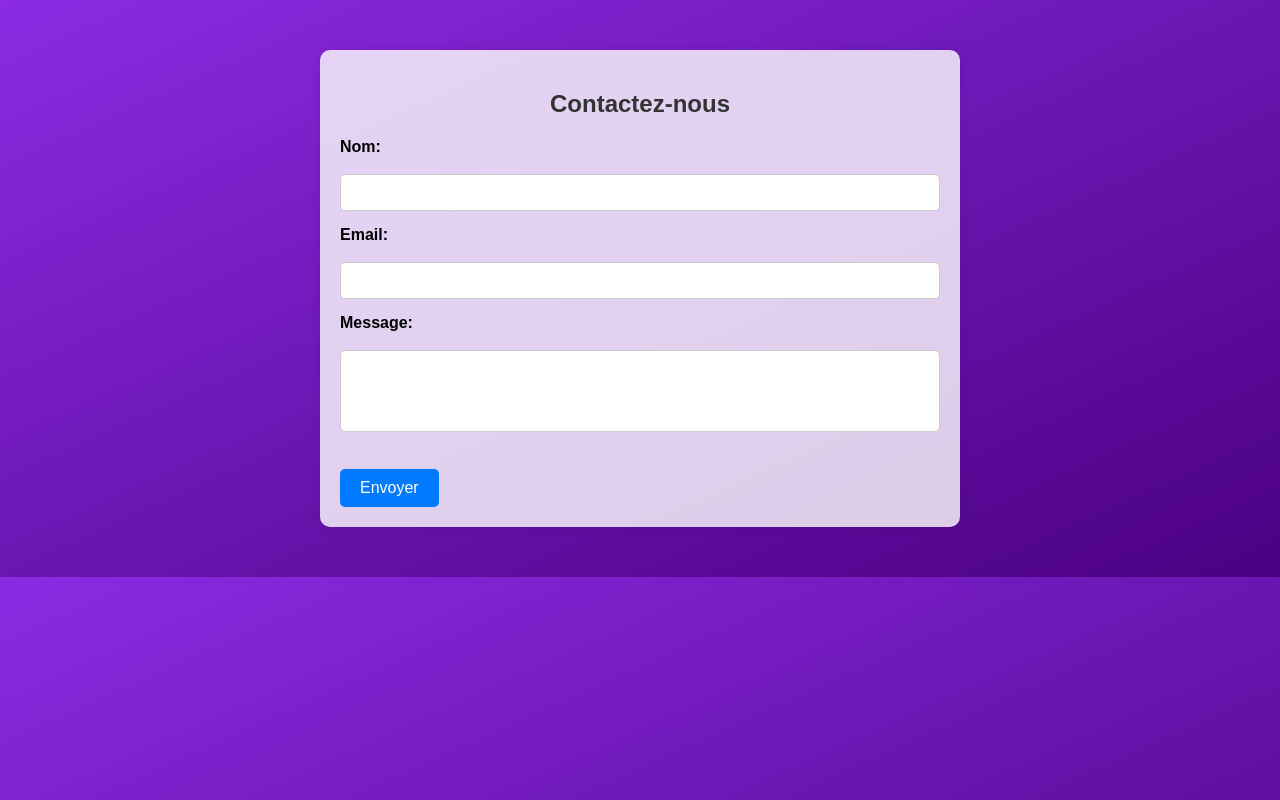
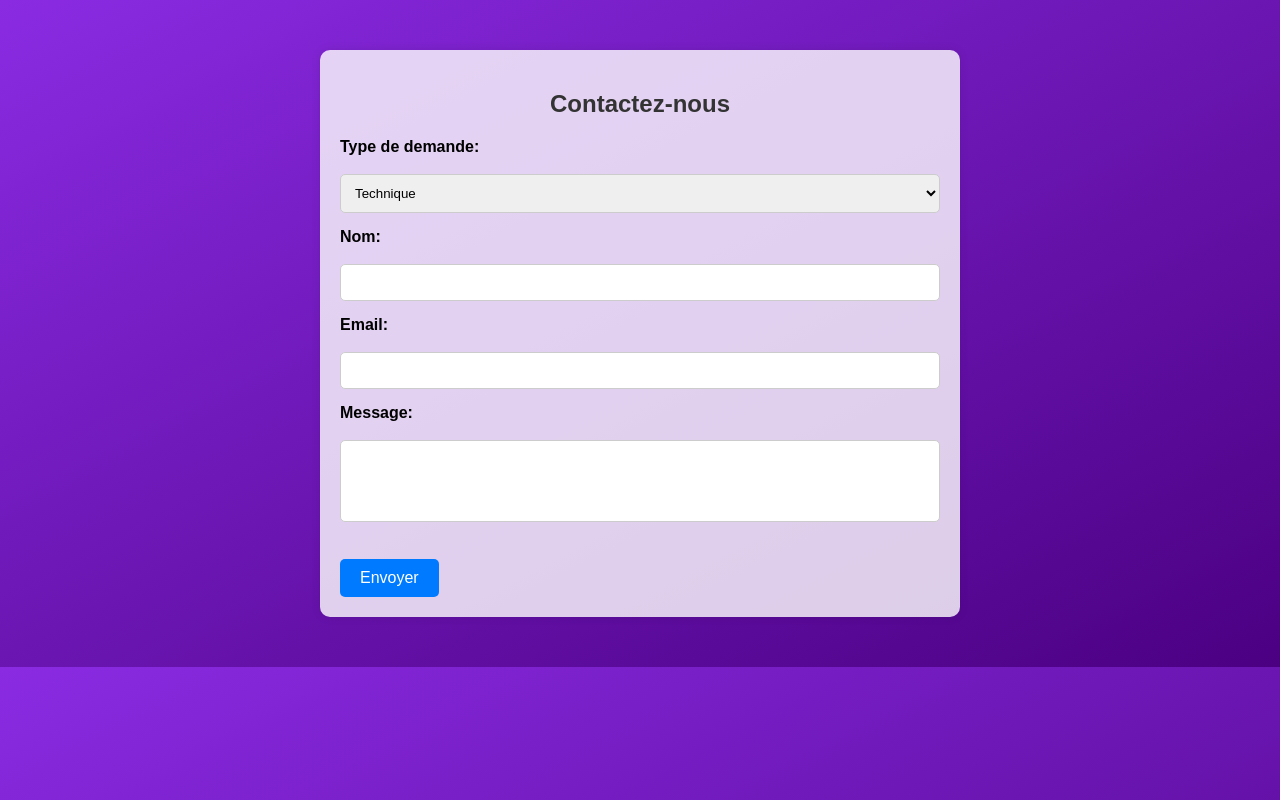
Before and after one commit to Jules59380/Formulaire, a plain HTML site: page index.html in a window 1280 px wide. Drawn offline with Linux system fonts and the light colour scheme.

Commit message:
Ajout du selecteur de type de demandes

```diff
--- a/index.html
+++ b/index.html
@@ -12,6 +12,15 @@
 <div class="container">
     <form>
         <h2>Contactez-nous</h2>
+        <div>
+            <label for="request-type">Type de demande:</label><br>
+            <select id="request-type" name="request-type">
+                <option value="technique">Technique</option>
+                <option value="facturation">Facturation</option>
+                <option value="devis">Devis</option>
+                <option value="autre">Autre</option>
+            </select>
+        </div>
         <div>
             <label for="name">Nom:</label><br>
             <input type="text" id="name" name="name" required>
--- a/style.css
+++ b/style.css
@@ -32,7 +32,8 @@ form label {
 
 form input[type="text"],
 form input[type="email"],
-form textarea {
+form textarea,
+form select {
     width: 100%;
     padding: 10px;
     margin-bottom: 15px;
```
